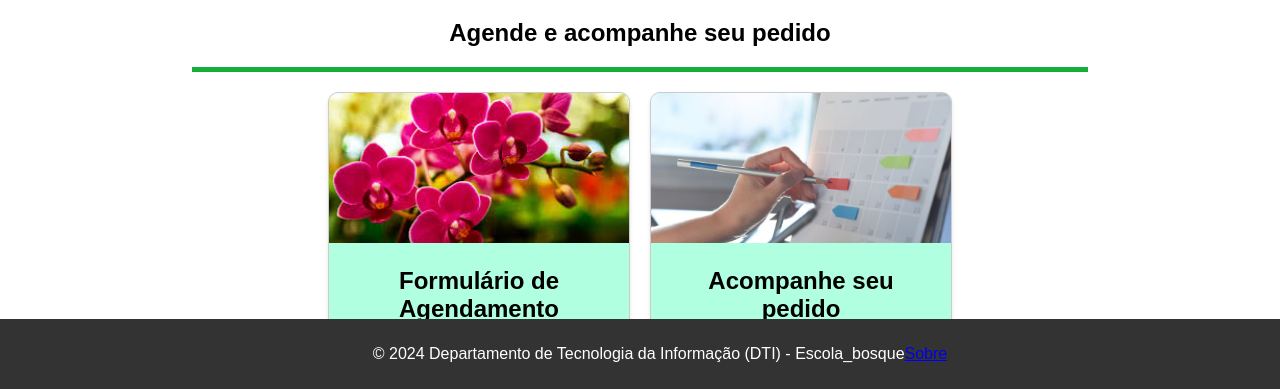
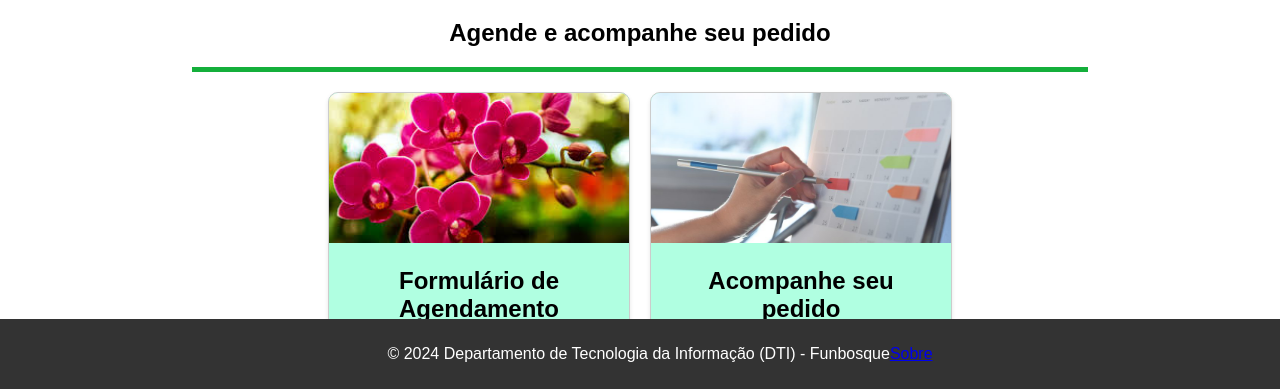
Before and after one commit to funbosquedti/PT6_Bloco_EnsMedio_FunbWeb_20-01-2025, a plain HTML site: page sala_orquidea.html in a window 1280 px wide. Shown: the part 411-800 px from the top of the page. Drawn offline with nearby package versions, Linux system fonts and the light colour scheme.

Commit message:
Update sala_orquidea.html

```diff
--- a/sala_orquidea.html
+++ b/sala_orquidea.html
@@ -77,7 +77,7 @@
     </div>
     <script src="script.js"></script>
     <footer class="footer">
-        <p>&copy; 2024 Departamento de Tecnologia da Informação (DTI) - Escola_bosque<a href = "#">Sobre</a></p>
+        <p>&copy; 2024 Departamento de Tecnologia da Informação (DTI) - Funbosque<a href = "#">Sobre</a></p>
     </footer>
 </body>
 </html>
```
